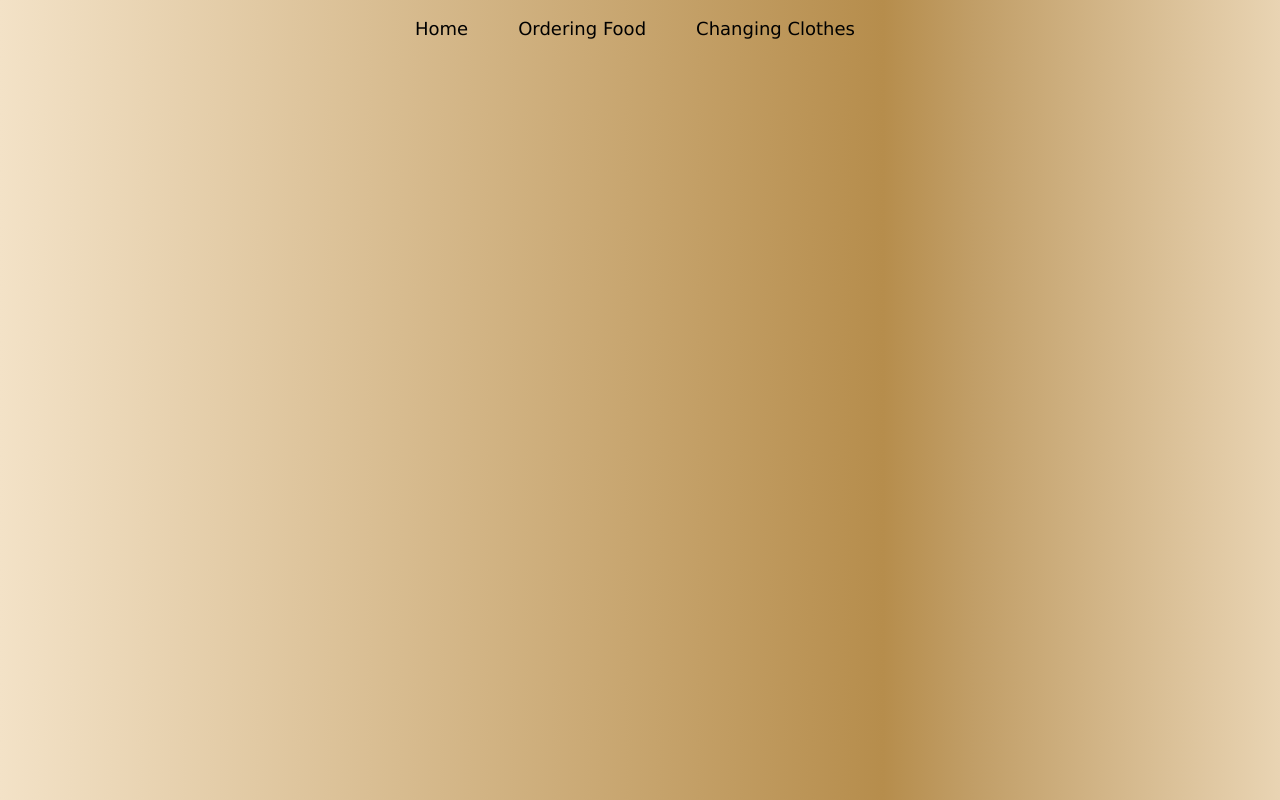
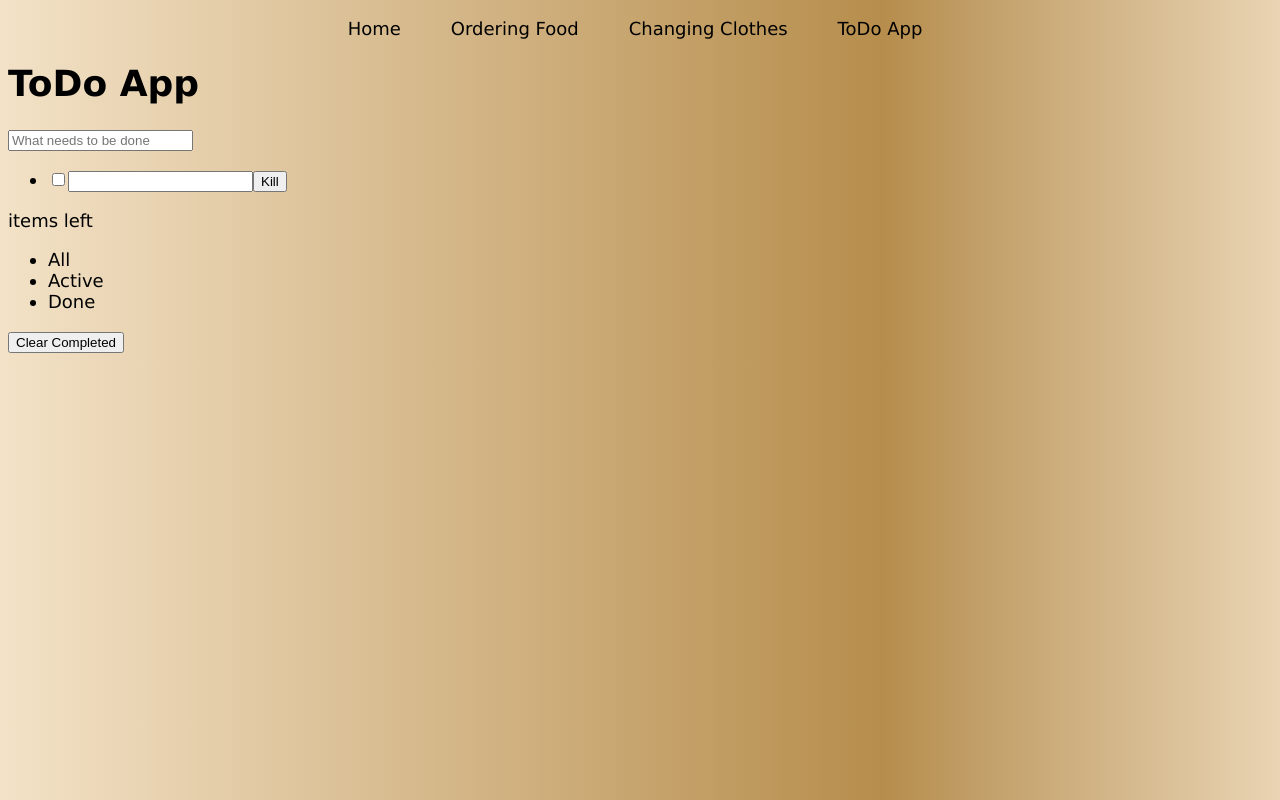
Before and after one commit to KotAleksei/reduxTasks, a React (Create React App) app: page /reduxTasks/todo in a window 1280 px wide. Built offline with nearby package versions, Linux system fonts and the light colour scheme.

Commit message:
initial ToDo App

```diff
--- a/src/App.js
+++ b/src/App.js
@@ -8,6 +8,7 @@ import {
 } from 'react-router-dom';
 import Food from './components/orderingFood/Food';
 import Clothes from './components/changingClothes/Clothes';
+import ToDo from './components/toDoApp/ToDo';
 
 
 function App() {
@@ -24,12 +25,16 @@ function App() {
           <li>
             <NavLink to='/reduxTasks/clothes' >Changing Clothes</NavLink>
           </li>
+          <li>
+            <NavLink to='/reduxTasks/todo' >ToDo App</NavLink>
+          </li>
         </ul>
       </nav>
       <Switch>
           <Route path='/reduxTasks' exact component={HomePage} />
           <Route path='/reduxTasks/food' component={Food}/>
           <Route path='/reduxTasks/clothes' component={Clothes} />
+          <Route path='/reduxTasks/todo' component={ToDo}/>
       </Switch>
     </Router>
   );
--- a/src/api/clothes.js
+++ b/src/api/clothes.js
@@ -1,7 +1,6 @@
 const   clothes = {
   clothes: ['Apron', 'Belt', 'Cardigan', 'Dress', 'Earrings', 'Fur coat', 'Gloves', 'Hat'],
   index: null,
-  itemChooses: '',
   inputValue: null
 };
 
--- a/src/components/changingClothes/clothesReducer.js
+++ b/src/components/changingClothes/clothesReducer.js
@@ -2,14 +2,12 @@ const ORDER = 'ORDER';
 const SET_VALUE = 'SET_VALUE';
 const HANDLE_SUBMIT = 'HANDLE_SUBMIT';
 
-export const orderClothes = (item, index) => {
-  return ({type: 'ORDER', index, item})
-};
+export const orderClothes = (item, index) => ({type: 'ORDER', index, item});
 export const setValue = (value, items) => {
   const newItems = [...items];
   return {
     type: SET_VALUE,
-    newItem: value,
+    inputValue: value,
     items: newItems
   }
 }
@@ -41,7 +39,7 @@ const clothesReducer = (state = {}, action) => {
     case SET_VALUE:
       return {
         ...state,
-        inputValue: action.newItem,
+        inputValue: action.inputValue,
         clothes: action.items
       }
     case HANDLE_SUBMIT:
--- a/src/components/orderingFood/Food.js
+++ b/src/components/orderingFood/Food.js
@@ -10,14 +10,13 @@ const Food = ({foods, index, itemMove, order, moveUp, moveDown}) => {
   const foodRef = useRef(null);
 
   const loseFocus = (event) => {
-
     const childrenAppElement = event.target.parentElement === foodRef.current;
     const foodsAppElement = event.target === foodRef.current;
     let showItemElemnt = null;
     if(event.target.parentElement) {
       showItemElemnt = event.target.parentElement.parentElement === foodRef.current;
     }
-    const isLoseFocus = showItemElemnt || foodsAppElement || childrenAppElement;
+    const isLoseFocus = showItemElemnt || childrenAppElement || foodsAppElement;
 
     return isLoseFocus ? null : order('');
   }
--- a/src/components/store.js
+++ b/src/components/store.js
@@ -1,6 +1,7 @@
 import { createStore, combineReducers } from 'redux';
 import foodReducer from './orderingFood/foodReducer';
 import clothesReducer from './changingClothes/clothesReducer';
+import todoReducer from './toDoApp/todoReducer';
 import foods from '../api/foods';
 import clothes from '../api/clothes';
 
@@ -11,18 +12,26 @@ export const getFoodIndex = state => state.foods.index;
 
 // for Clothes App
 export const getClothes = state => state.clothes.clothes;
-export const getClothesItemChooses = state => state.clothes.itemChooses;
 export const getClothesIndex = state => state.clothes.index;
 export const getClothesItem = state => state.clothes.inputValue;
 
+// for ToDo App
+export const getTodos = state => state.todo.todos;
+
 const reducer = combineReducers({
   foods: foodReducer,
-  clothes: clothesReducer
+  clothes: clothesReducer,
+  todo: todoReducer
 })
 
 const initialState = {
   foods,
-  clothes
+  clothes,
+  todo: {
+    activeTodos: [],
+    completedTodos: [],
+
+  }
 };
 const store = createStore(reducer, initialState);
 
--- /dev/null
+++ b/src/components/toDoApp/ToDo.js
@@ -0,0 +1,42 @@
+import React from 'react';
+
+const ToDo = () => {
+  return (
+    <div>
+      <header>
+        <h1>ToDo App</h1>
+        <form>
+          <input type="text" placeholder="What needs to be done" />
+        </form>
+      </header>
+      <main>
+          <ul>
+            <li>
+              <input type="checkbox" />
+              <input type="text" />
+              <button>Kill</button>
+            </li>
+          </ul>
+      </main>
+      <footer>
+        <span>
+          items left
+        </span>
+        <ul>
+          <li>
+            All
+          </li>
+          <li>
+            Active
+          </li>
+          <li>
+            Done
+          </li>
+        </ul>
+        <button>Clear Completed</button>
+      </footer>
+    </div>
+  )
+}
+
+export default ToDo;
--- /dev/null
+++ b/src/components/toDoApp/todoReducer.js
@@ -0,0 +1,5 @@
+const todoReducer = (state = {}, action) => {
+  return state;
+}
+
+export default todoReducer;
```
Also changed, not shown: src/App.css (+6 -4 lines), src/components/toDoApp/style.css (added).
